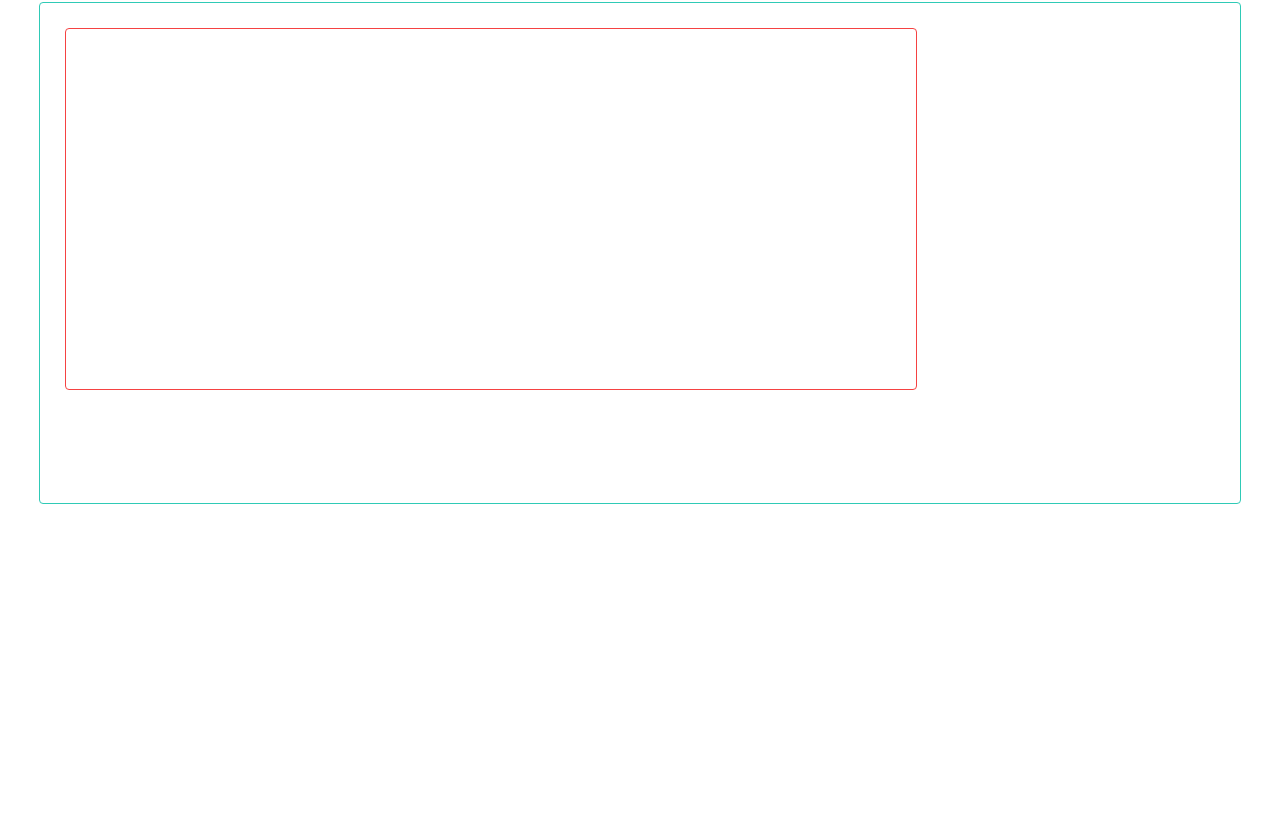
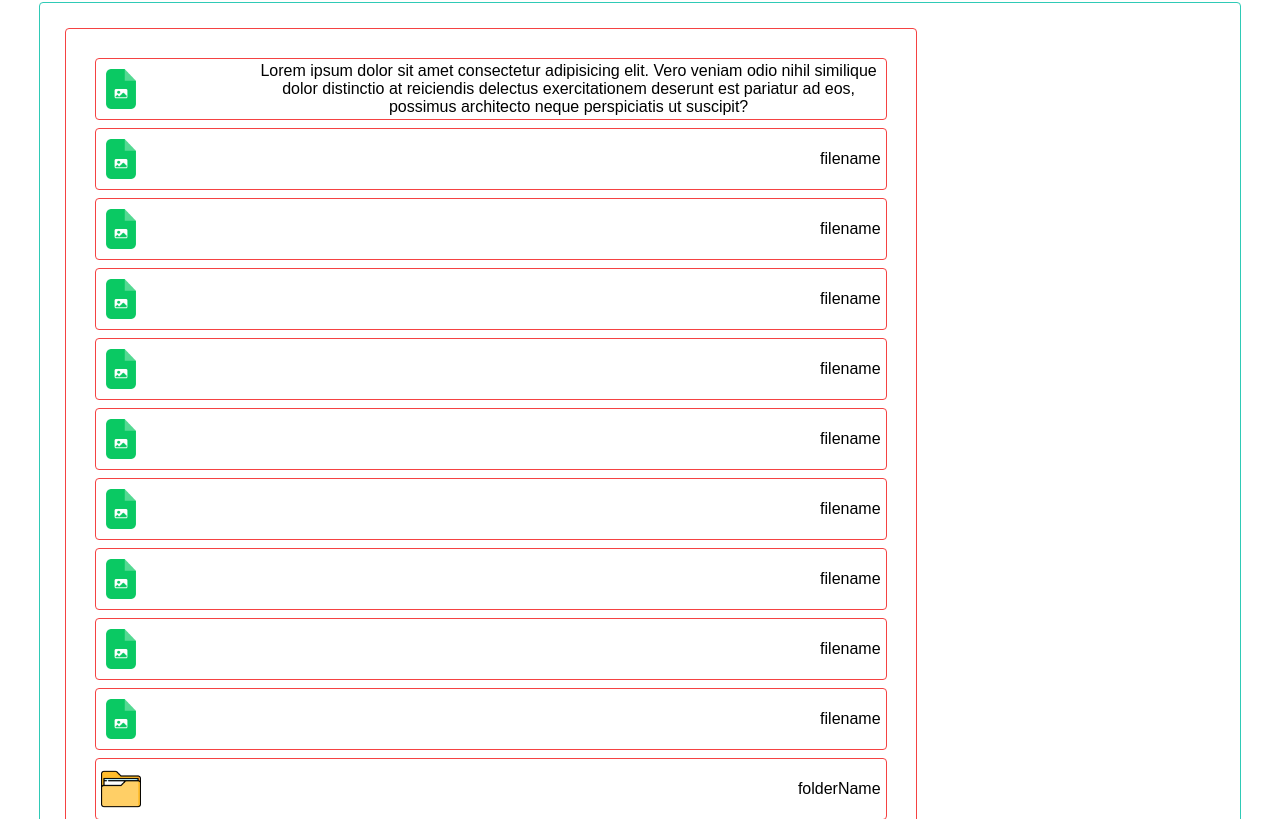
Before and after one commit to AnonymFromInternet/Task, a React (Create React App) app: page / in a window 1280 px wide. Shown: the part 321-1140 px from the top of the page. Before the commit the page ends 833 px from the top, so only its background shows below. Built offline with nearby package versions, Linux system fonts and the light colour scheme.

Commit message:
adding items into list and styles

```diff
--- a/src/Components/App/Hooks/useData.tsx
+++ b/src/Components/App/Hooks/useData.tsx
@@ -1,9 +1,10 @@
-import { useEffect, useMemo, useState } from "react"
+import React, { useEffect, useMemo, useState } from "react"
 import { Item as ItemInterface } from "../../../Types/Response.interface.ts"
 import apiService from "../../../Services/GetData/GetData.service.ts"
 import { DATA_TYPE_FOLDER } from "../../../GlobalHelpers/GlobalHelpers.ts"
 import { getFlattenedItems } from "../Helpers/Helpers.ts"
 import { FlattenedItem } from "../Types/Types.ts"
+import { Item } from "../../Item/Item.tsx"
 
 export const useData = () => {
     const [isDataLoading, setIsDataLoading] = useState<Boolean>(false)
@@ -12,7 +13,11 @@ export const useData = () => {
     const [chosenSearchableElementId, setChosenSearchableElementId] = useState<string>('')
     const [findedElements, setFindedElements] = useState<ItemInterface[]>([])
 
-    console.log("items :", items);
+    const itemsAsJSX = useMemo(() => {
+        return items.map(item => {
+            return <Item key={item.id} item={item} />
+        })
+    }, [items])
 
 
     useEffect(() => {
@@ -56,5 +61,6 @@ export const useData = () => {
         setFindedElements,
         setChosenSearchableElementId,
         goToFortTelecomSite,
+        itemsAsJSX,
     }
 }
--- a/src/Components/Item/Item.module.css
+++ b/src/Components/Item/Item.module.css
@@ -1,10 +1,41 @@
 .wrapper {
-    background-color: red;
     height: 50px;
-
     margin: 4px;
 
     word-wrap: break-word;
-    overflow-x: scroll;
     overflow-y: hidden;
+
+    border: 1px solid #f54242;
+    border-radius: 4px;
+
+    display: flex;
+    justify-content: space-between;
+    align-items: center;
+
+    padding: 5px;
 }
+
+.type-file {
+    width: 40px;
+    height: 100%;
+
+    background-image: url('../../Icons/file.png');
+    background-size: 40px;
+    background-repeat: no-repeat;
+    background-position: center;
+}
+
+.type-folder {
+    width: 40px;
+    height: 100%;
+
+    background-image: url('../../Icons/folder.png');
+    background-size: 40px;
+    background-repeat: no-repeat;
+    background-position: center;
+}
+
+.name {
+    text-align: center;
+    max-width: 80%;
+}
--- a/src/Components/Item/Item.tsx
+++ b/src/Components/Item/Item.tsx
@@ -1,13 +1,21 @@
 import React from "react"
 import { Item as ItemInterface } from "../../Types/Response.interface"
+import { DATA_TYPE_FILE } from "../../GlobalHelpers/GlobalHelpers.ts"
 
 import styles from './Item.module.css'
 
 interface ItemProps {
     item: ItemInterface,
-    isChild: boolean
 }
 
-export const Item = ({item}: ItemProps) => {
-    return <div className={styles['wrapper']}>{item.name}</div>
+export const Item = ({ item }: ItemProps) => {
+    return (
+        <div className={styles['wrapper']}>
+            {item.type === DATA_TYPE_FILE ? <div className={styles['type-file']} /> : <div className={styles['type-folder']} />}
+
+            <div className={styles['name']}>
+                {item.name}
+            </div>
+        </div>
+    )
 }
--- a/src/Components/Items/Items.module.css
+++ b/src/Components/Items/Items.module.css
@@ -7,7 +7,7 @@
 
     padding: 25px;
 
-    margin: 25px 0 0 25px;
+    margin: 25px 0 25px 25px;
 
     overflow-y: scroll;
 
```
